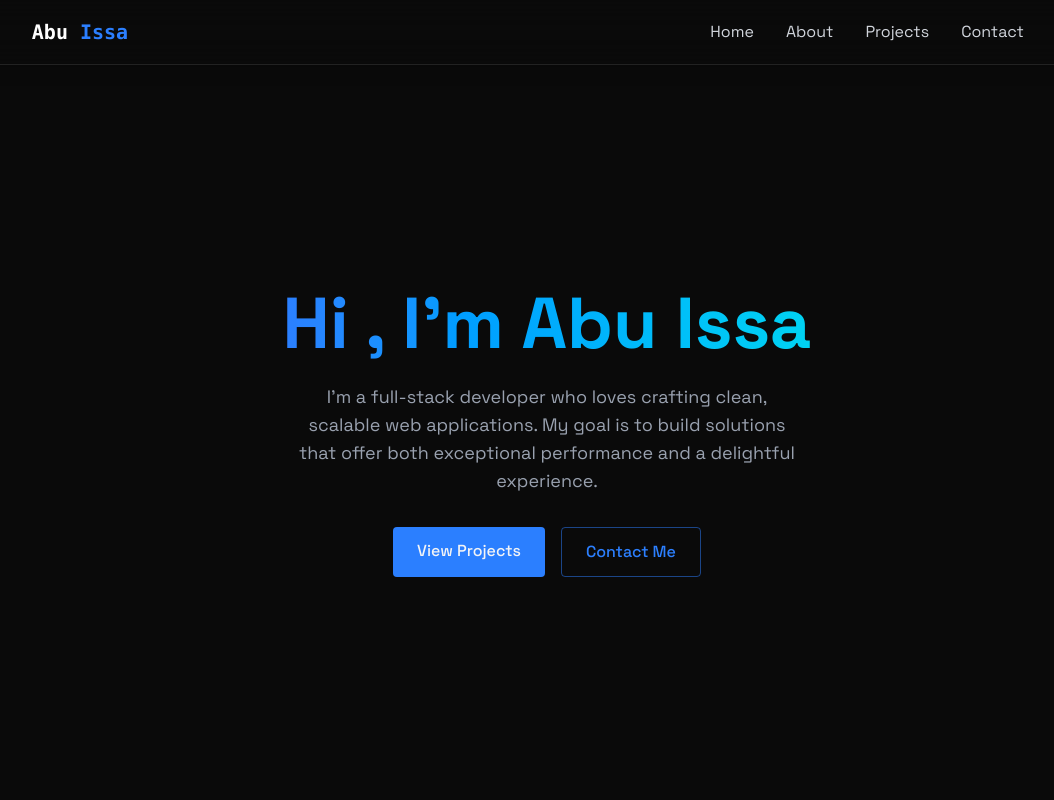
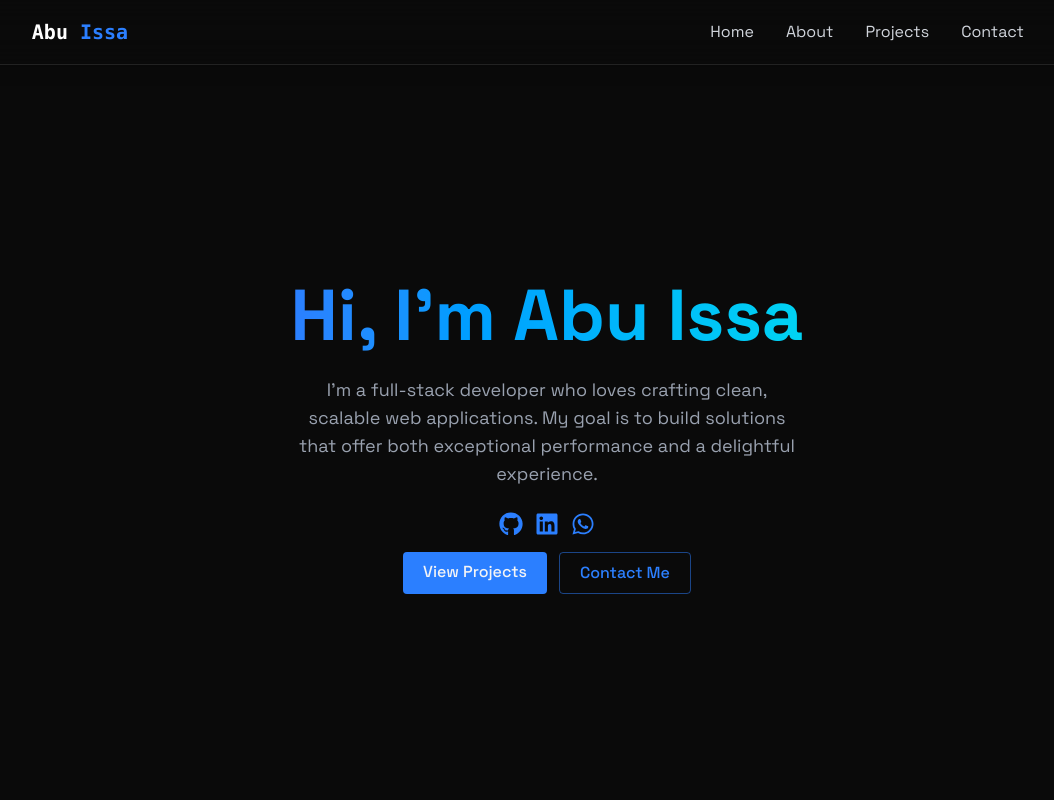
Before and after one commit to Blackscorche/abuissaportfolio, a React (Vite) app: page / in a window 1280 px wide. Shown: the top 800 px of the page, without its empty margins (93-1147 px from the left). Built offline with nearby package versions, Linux system fonts and the light colour scheme.

Commit message:
Update Home.jsx

```diff
--- a/src/components/sections/Home.jsx
+++ b/src/components/sections/Home.jsx
@@ -1,31 +1,77 @@
-import React from 'react'
-import RevealOnScroll from '../RevealOnScroll'
+import React from 'react';
+import RevealOnScroll from '../RevealOnScroll';
+import { FaGithub, FaLinkedin, FaWhatsapp } from 'react-icons/fa';
+
 function Home() {
   return (
     <section id='home' className='min-h-screen flex items-center justify-center relative'>
       <RevealOnScroll>
+        <div className="text-center z-10 px-4">
 
+          <h1 className='text-5xl md:text-7xl font-bold mb-4 bg-gradient-to-r from-blue-500 to-cyan-400 bg-clip-text text-transparent leading-tight'>
+            Hi, I'm Abu Issa
+          </h1>
 
-            <div className="text-center z-10 px-4">
-                <h1 className='text-5xl md:text-7xl font-bold mb-6 bg-gradient-to-r from-blue-500 to-cyan-400 bg-clip-text text-transparent leading-right'>Hi , I'm Abu Issa</h1>
-                <p className='text-gray-400 text-lg mb-8 max-w-lg mx-auto'>
-                    I'm a full-stack developer who loves crafting clean, scalable web applications. My goal is to build solutions that offer both exceptional performance and a delightful experience.
+          <p className='text-gray-400 text-lg mb-6 max-w-lg mx-auto'>
+            I'm a full-stack developer who loves crafting clean, scalable web applications.
+            My goal is to build solutions that offer both exceptional performance and a delightful experience.
           </p>
 
-                <div className="flex justify-center space-x-4">
-                    <a href="Projects" className='bg-blue-500 py-3 px-6 rounded font-medium transition duration-200 relative overflow-hidden hover:-translate-y-0.5 hover:shadow-[0_0_15px_rgba(59,130,246,0.4)]'>
+          {/* Social Icons */}
+          <div className="flex justify-center space-x-3 mb-4">
+            <a
+              href="https://github.com/blackscorche"
+              target="_blank"
+              rel="noopener noreferrer"
+              className='text-blue-500 hover:text-cyan-400 text-2xl'
+            >
+              <FaGithub />
+            </a>
+
+            <a
+              href="https://www.linkedin.com/in/abu-issa-a12010306/"
+              target="_blank"
+              rel="noopener noreferrer"
+              className='text-blue-500 hover:text-cyan-400 text-2xl'
+            >
+              <FaLinkedin />
+            </a>
+
+            <a
+              href="https://wa.me/2349037959033"
+              target="_blank"
+              rel="noopener noreferrer"
+              className='text-blue-500 hover:text-cyan-400 text-2xl'
+            >
+              <FaWhatsapp />
+            </a>
+          </div>
+
+          {/* Buttons */}
+          <div className="flex justify-center space-x-3">
+            <a
+              href="Projects"
+              className='bg-blue-500 py-2 px-5 rounded font-medium transition duration-200
+                         relative overflow-hidden hover:-translate-y-0.5
+                         hover:shadow-[0_0_15px_rgba(59,130,246,0.4)]'
+            >
               View Projects
             </a>
 
-                    <a href="contact" className='border border-blue-500/50 text-blue-500 py-3 px-6 rounded font-medium transition-all duration-200 relative overflow-hidden hover:-translate-y-0.5 hover:bg-blue-500/10'>
+            <a
+              href="contact"
+              className='border border-blue-500/50 text-blue-500 py-2 px-5 rounded font-medium
+                         transition-all duration-200 relative overflow-hidden
+                         hover:-translate-y-0.5 hover:bg-blue-500/10'
+            >
               Contact Me
             </a>
           </div>
+
         </div>
-
       </RevealOnScroll>
     </section>
-  )
+  );
 }
 
-export default Home
+export default Home;
```
Lines whose indentation alone changed are shown as unchanged.
